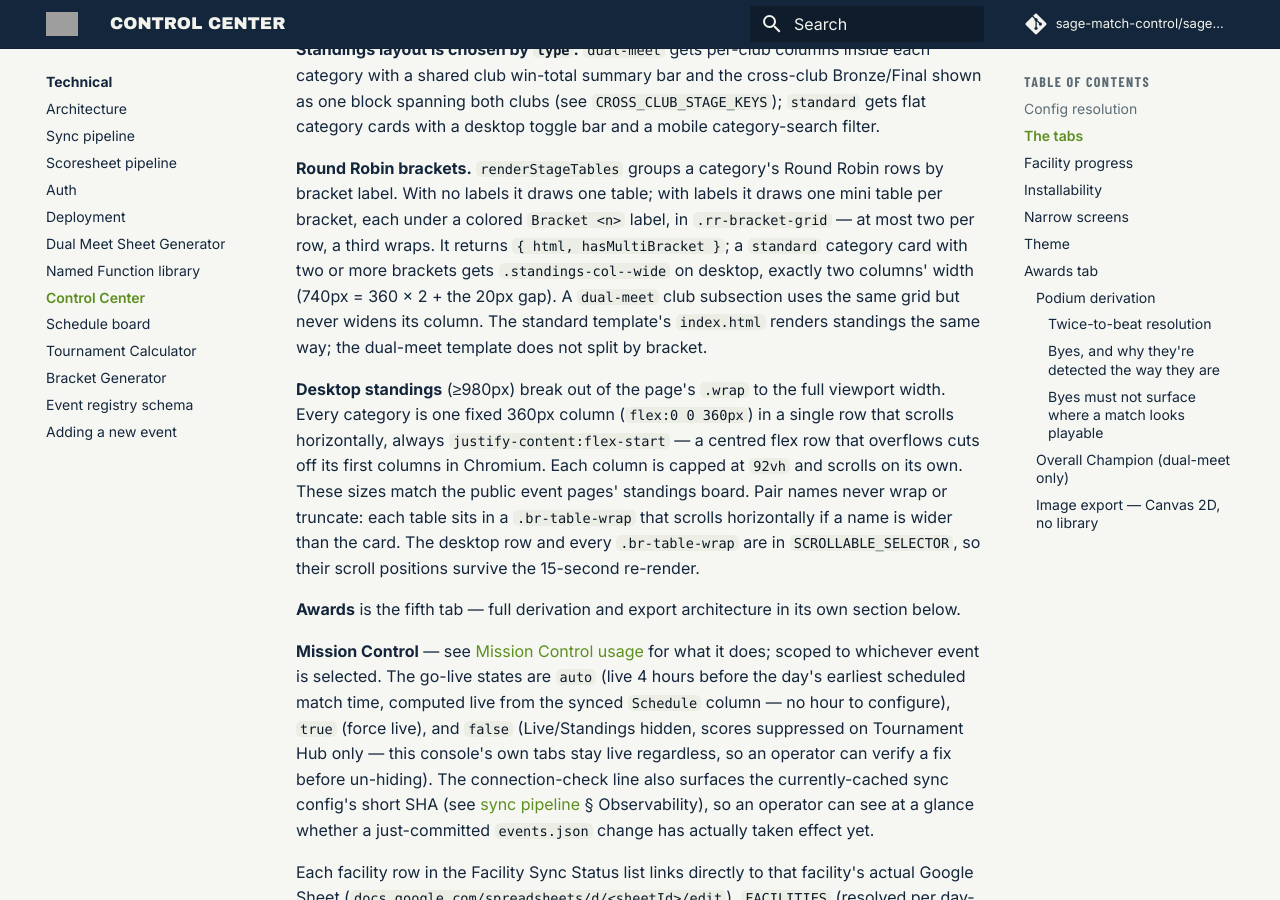
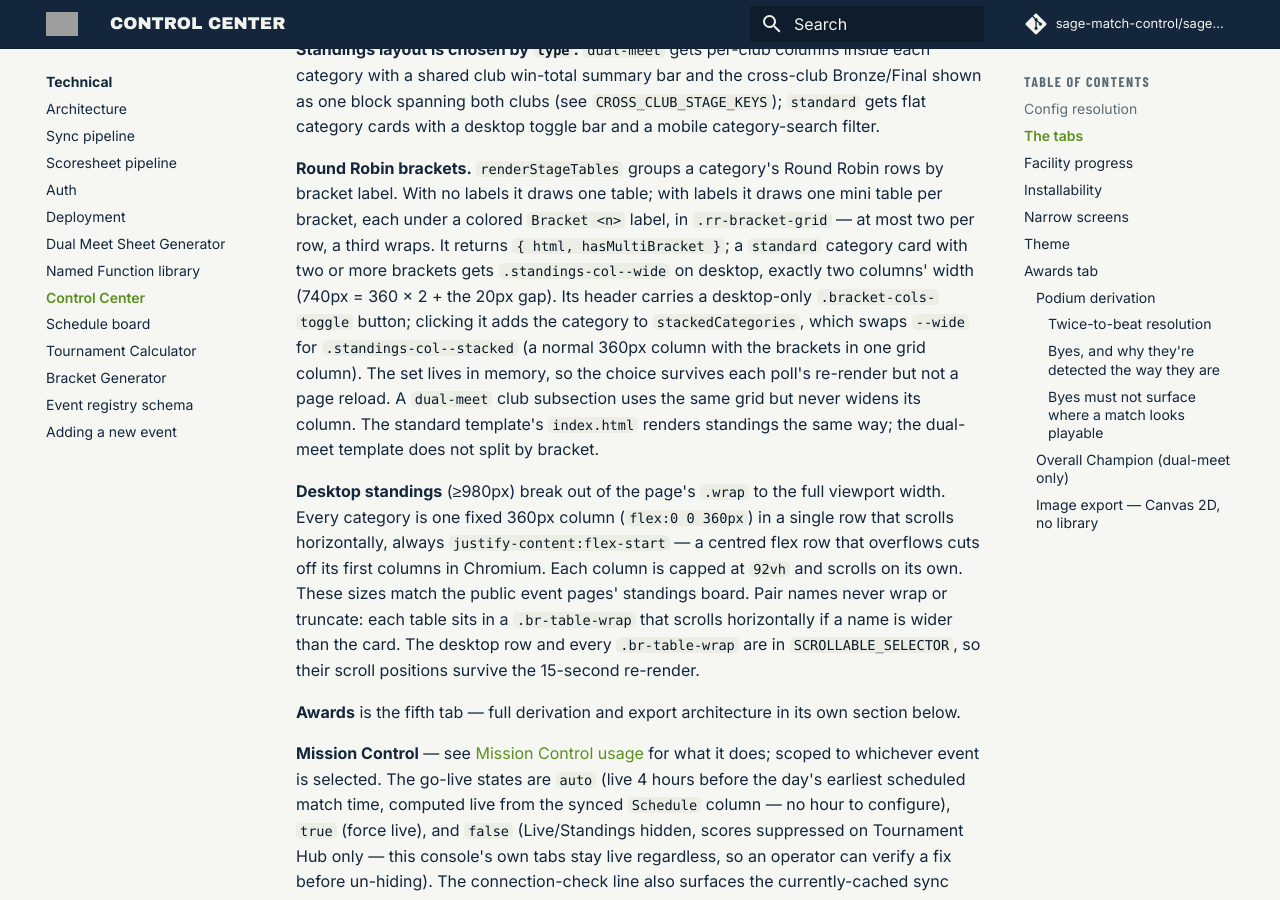
Before and after one commit to sage-match-control/sage-docs, an MkDocs documentation site: the page built from docs/technical/control-center.md, in a window 1280 px wide and 900 px high, scrolled down 1272 px. Built offline with MkDocs 1.6.1 and Material for MkDocs 9.7.7, drawn with Linux system fonts in a browser that asks for light colours; comment, search, counter and statistics services are not loaded.

Commit message:
Document the standings bracket column toggle
Co-Authored-By: Claude Opus 5 <noreply@anthropic.com>

```diff
--- a/docs/technical/control-center.md
+++ b/docs/technical/control-center.md
@@ -61,7 +61,12 @@ it draws one mini table per bracket, each under a colored `Bracket <n>`
 label, in `.rr-bracket-grid` — at most two per row, a third wraps. It
 returns `{ html, hasMultiBracket }`; a `standard` category card with two or
 more brackets gets `.standings-col--wide` on desktop, exactly two columns'
-width (740px = 360 × 2 + the 20px gap). A `dual-meet` club subsection uses
+width (740px = 360 × 2 + the 20px gap). Its header carries a desktop-only
+`.bracket-cols-toggle` button; clicking it adds the category to
+`stackedCategories`, which swaps `--wide` for `.standings-col--stacked` (a
+normal 360px column with the brackets in one grid column). The set lives in
+memory, so the choice survives each poll's re-render but not a page reload.
+A `dual-meet` club subsection uses
 the same grid but never widens its column. The standard template's
 `index.html` renders standings the same way; the dual-meet template does not
 split by bracket.
```
Also changed, not shown: docs/features/control-center.md (+4 -1 lines), docs/features/tournament-hub.md (+3 -1 lines).
